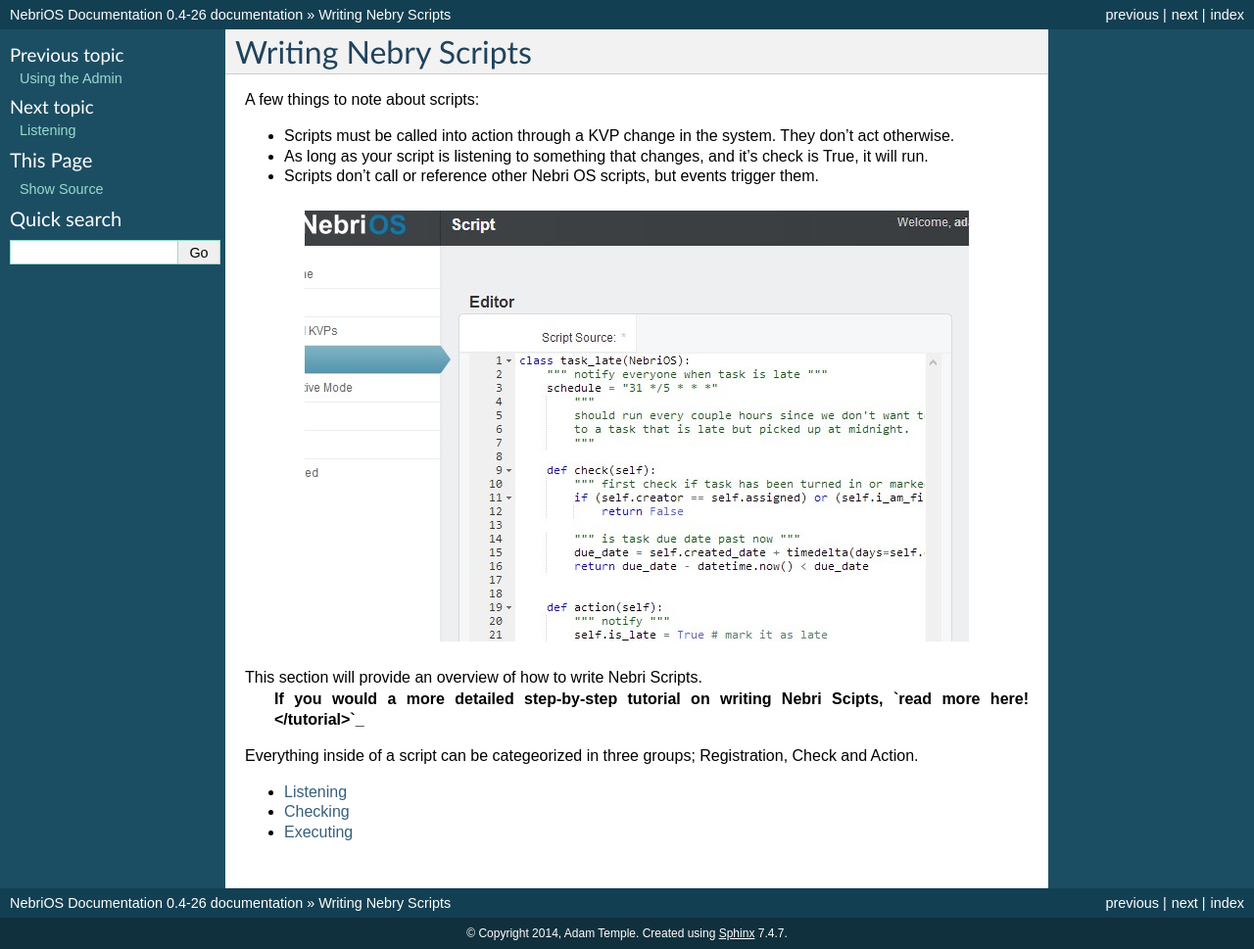
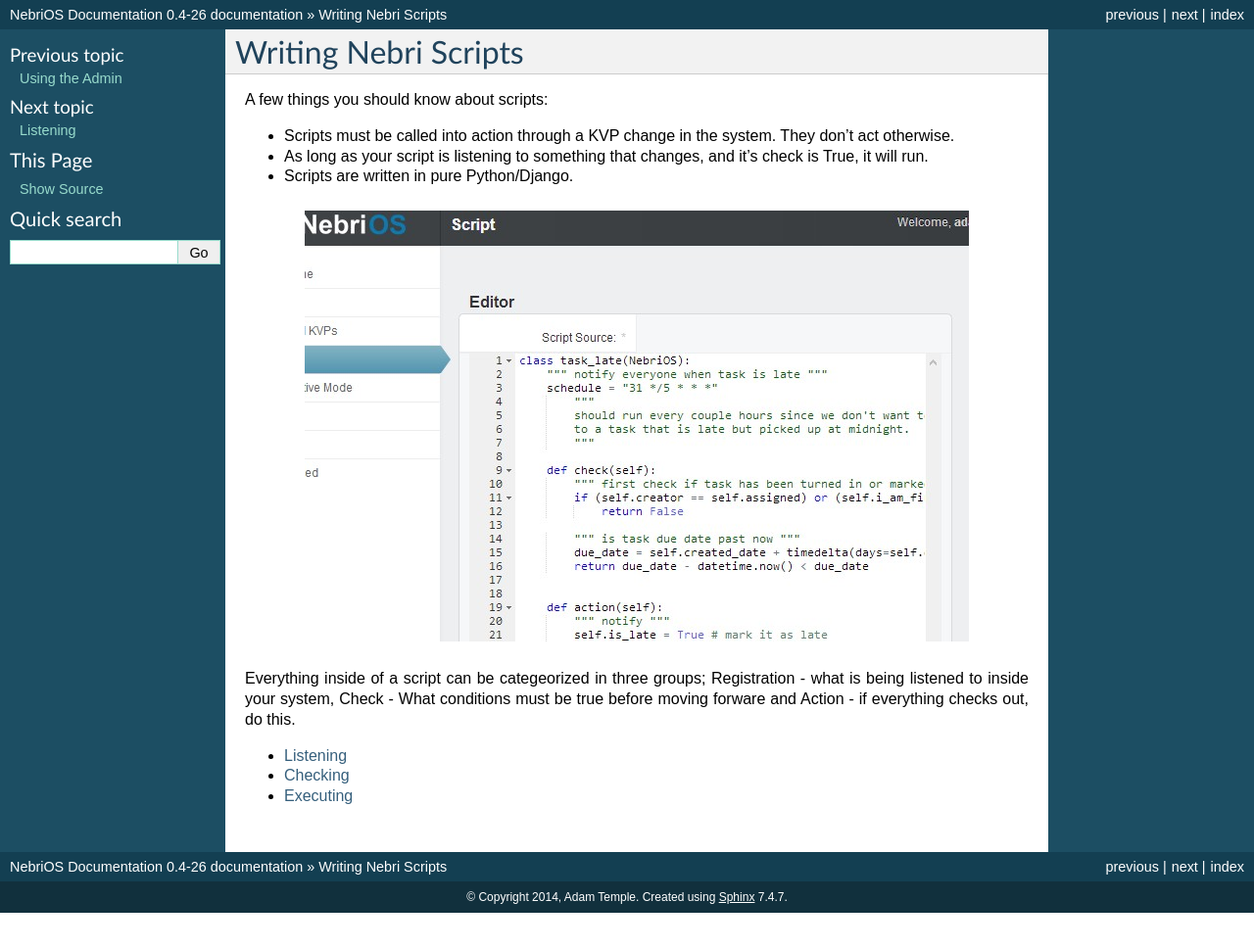
Before and after one commit to jgomo3/nebrios_docs, a Sphinx documentation site: the page built from source/scripts/index.rst, in a window 1280 px wide. Shown: the whole page at 98% size. Built offline with Sphinx 7.4.7, drawn with Linux system fonts in a browser that asks for light colours; pages that are not in the unit, such as notebooks, are missing from menus; after the commit the page ends 932 px from its top, so only the background shows below that.

Commit message:
checking links on readthedocs, big update

```diff
--- a/source/library/index.rst
+++ b/source/library/index.rst
@@ -8,7 +8,6 @@ Various builtin functions and methods that help you write better scripts.
     :maxdepth: 2
 
     send_email
-    required
     schedule
     instances_within_process
     instances_within_system
--- a/source/scripts/action.rst
+++ b/source/scripts/action.rst
@@ -20,4 +20,5 @@ Example gtalk plugin
 Once you have a listens\_to, check() and an action(), you have the general body of a script.
  Check out the `Demo <demo>`_ for some script examples!
 
-**Read more: `Writing Scripts - Action Method </tutorial#action_method>`_**
+
+:doc:`../library/send_email`
--- a/source/scripts/index.rst
+++ b/source/scripts/index.rst
@@ -1,21 +1,18 @@
 
-Writing Nebry Scripts
+Writing Nebri Scripts
 =====================
 
-A few things to note about scripts:
+A few things you should know about scripts:
 
 -  Scripts must be called into action through a KVP change in the system. They don't act otherwise.
 -  As long as your script is listening to something that changes, and it's check is True, it will run.
--  Scripts don't call or reference other Nebri OS scripts, but events trigger them.
+-  Scripts are written in pure Python/Django.
 
 .. figure:: /img/nebri_editor.jpg
    :align: center
    :alt:
 
-This section will provide an overview of how to write Nebri Scripts.
- **If you would a more detailed step-by-step tutorial on writing Nebri Scipts, `read more here! </tutorial>`_**
-
-Everything inside of a script can be categeorized in three groups; Registration, Check and Action.
+Everything inside of a script can be categeorized in three groups; Registration - what is being listened to inside your system, Check - What conditions must be true before moving forware and Action - if everything checks out, do this.
 
 .. toctree::
     :maxdepth: 2
--- a/source/scripts/registration.rst
+++ b/source/scripts/registration.rst
@@ -1,7 +1,7 @@
 Listening
 ~~~~~~~~~
 
-Since Nebri OS scripts don't ever execute by being called, you will need to specify what KVPs in the system, when created or changed, will trigger the script. This is done by using the listens\_to list. It can contain any number of KVPs to watch. Usually other scripts, or incoming emails will change KVPs, and thus trigger your script.
+Since Nebri OS scripts don't ever execute by being called directly, you will need to specify what KVPs in the system, when created or changed, will trigger the script. This is done by using the listens\_to list. It can contain any number of KVPs to watch. Usually other scripts, forms, API's or incoming emails will change KVPs, and thus trigger your script.
 
 This is the listens\_to list.
 
```
Also changed, not shown: source/library/required.rst (+7 -5 lines).
